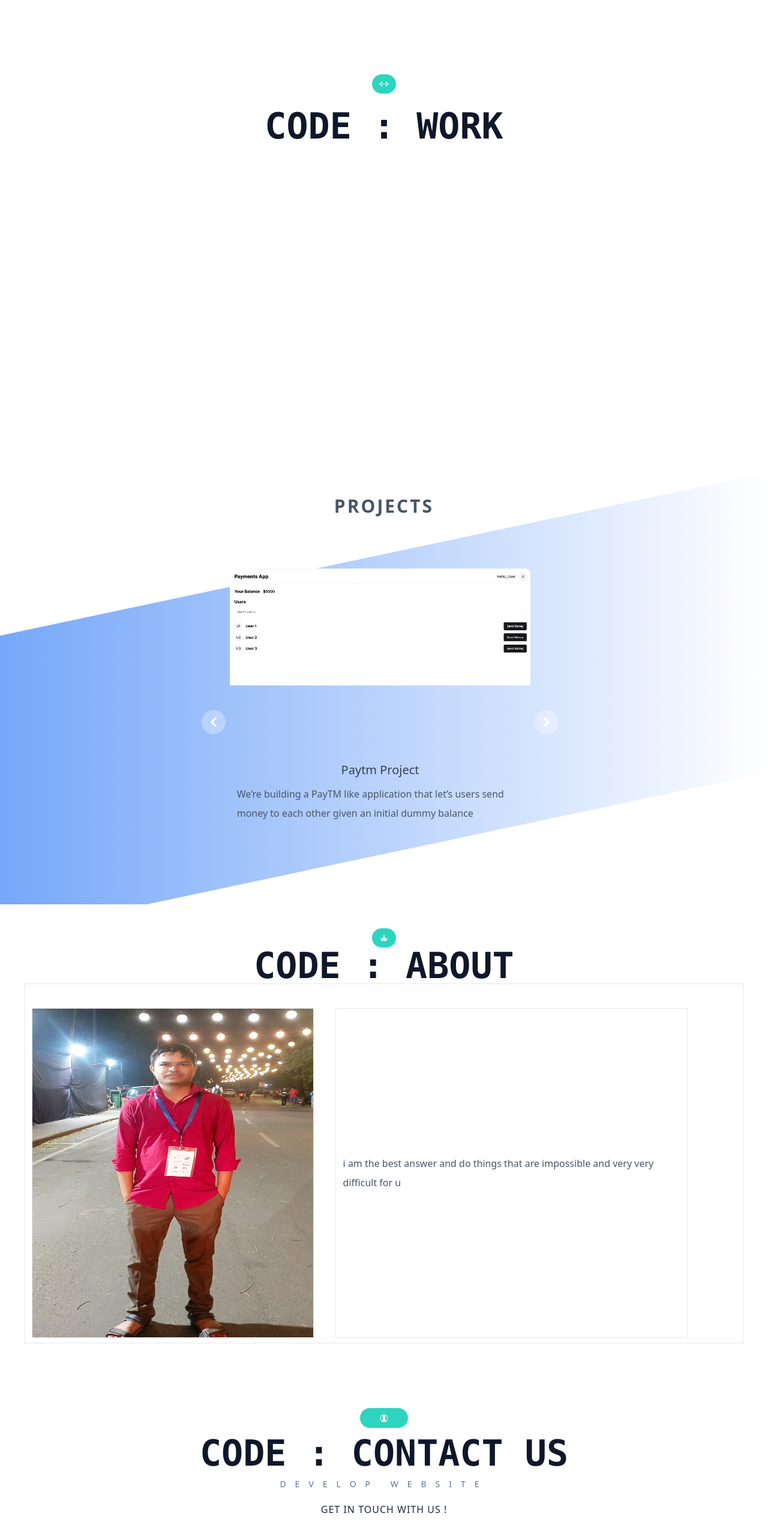
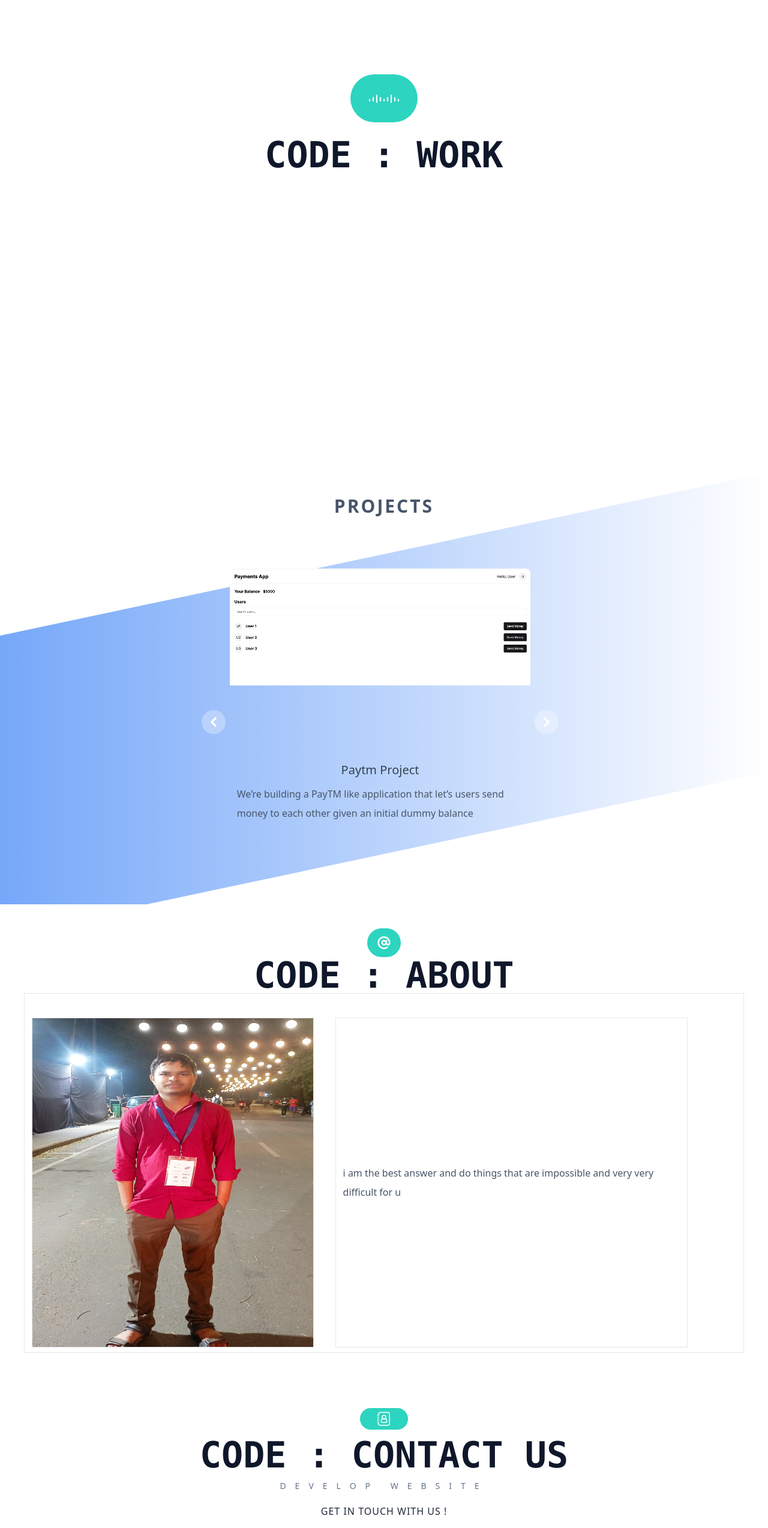
Before and after one commit to prajwal-dahat0810/portfolioOne, a React (Vite) app: page / in a window 1280 px wide. Shown: the part 1920-4468 px from the top of the page at 60% size. Built offline with nearby package versions, Linux system fonts and the light colour scheme.

Commit message:
removed icon component

```diff
--- a/package.json
+++ b/package.json
@@ -12,12 +12,14 @@
   "dependencies": {
     "react": "^18.2.0",
     "react-dom": "^18.2.0",
+    "react-icons": "^5.2.1",
     "react-router": "^6.22.3",
     "react-router-dom": "^6.22.3"
   },
   "devDependencies": {
     "@types/react": "^18.2.66",
     "@types/react-dom": "^18.2.22",
+    "@types/react-icons": "^3.0.0",
     "@typescript-eslint/eslint-plugin": "^7.2.0",
     "@typescript-eslint/parser": "^7.2.0",
     "@vitejs/plugin-react": "^4.2.1",
--- a/src/components/About.tsx
+++ b/src/components/About.tsx
@@ -1,4 +1,3 @@
-import { MdSelfImprovement } from "react-icons/md";
 import { MainHeading } from "./MainHeading";
 import myimg from "../images/myimg1.jpg";
 export const About = () => {
@@ -6,7 +5,18 @@ export const About = () => {
     <div className="h-screen w-full">
       <div className="relative h-full  flex items-center   p-10 flex-col ">
         <div className="flex row  px-3 py-2 items-center text-white justify-center rounded-full bg-teal-400 ">
-          <MdSelfImprovement />
+          <div>
+            {" "}
+            <svg
+              baseProfile="tiny"
+              viewBox="0 0 24 24"
+              fill="currentColor"
+              height="2em"
+              width="2em"
+            >
+              <path d="M12 4c-4.411 0-8 3.589-8 8s3.589 8 8 8a7.953 7.953 0 004.499-1.384 1.001 1.001 0 00-1.127-1.653A5.951 5.951 0 0112 18c-3.309 0-6-2.691-6-6s2.691-6 6-6 6 2.691 6 6v.5a1 1 0 01-2 0v-3a1 1 0 00-1-1 .99.99 0 00-.938.688A3.466 3.466 0 0012 8.5c-1.93 0-3.5 1.57-3.5 3.5s1.57 3.5 3.5 3.5c1.045 0 1.975-.47 2.616-1.199A2.988 2.988 0 0017 15.5c1.654 0 3-1.346 3-3V12c0-4.411-3.589-8-8-8zm0 9.5c-.827 0-1.5-.673-1.5-1.5s.673-1.5 1.5-1.5 1.5.673 1.5 1.5-.673 1.5-1.5 1.5z" />
+            </svg>
+          </div>
         </div>
         <MainHeading
           content={"CODE : ABOUT"}
--- a/src/components/Contact.tsx
+++ b/src/components/Contact.tsx
@@ -1,12 +1,24 @@
 import { MainHeading } from "./MainHeading";
-import { IoIosContact } from "react-icons/io";
 import { SubHeading } from "./SubHeading";
 export const Contact = () => {
   return (
     <div className="w-full h-full">
       <div className="relative h-full  flex items-center gap-3   p-10 flex-col ">
         <div className="flex row  px-3 py-2 items-center w-20 h-9 text-white justify-center rounded-full bg-teal-400 ">
-          <IoIosContact />
+          <svg viewBox="0 0 21 21" fill="currentColor" height="2em" width="2em">
+            <g
+              fill="none"
+              fillRule="evenodd"
+              stroke="currentColor"
+              strokeLinecap="round"
+              strokeLinejoin="round"
+              transform="translate(3 3)"
+            >
+              <path d="M9.5 5.5 A2 2 0 0 1 7.5 7.5 A2 2 0 0 1 5.5 5.5 A2 2 0 0 1 9.5 5.5 z" />
+              <path d="M.5 3.5h1v-1a2 2 0 012-2h8a2 2 0 012 2v10a2 2 0 01-2 2h-8a2 2 0 01-2-2v-1h-1M.5 7.5h1M.5 5.5h1M.5 9.5h1" />
+              <path d="M10.5 10.5v-1a2 2 0 00-2-2h-2a2 2 0 00-2 2v1a1 1 0 001 1h4a1 1 0 001-1z" />
+            </g>
+          </svg>
         </div>
 
         <div>
--- a/src/components/Work.tsx
+++ b/src/components/Work.tsx
@@ -1,12 +1,21 @@
 import { MainHeading } from "./MainHeading";
-import { IoCodeWorkingSharp } from "react-icons/io5";
 export default function Work() {
   return (
     <div className="  w-full pt-12 bg-white  flex-shrink-0 snap-center flex flex-col items-center justify-center p-10 md:p-44 h-screen  md:mt-28  mt-8">
       <div className="   h-full flex items-start justify-center ">
         <div className="relative gap-6  h-5/6  flex items-center   pt-10 flex-col ">
-          <div className="flex row  px-3 py-2 items-center text-white justify-center rounded-full bg-teal-400 ">
-            <IoCodeWorkingSharp />
+          <div className="flex row  px-3 py-2 items-center w-28 text-white justify-center rounded-full bg-teal-400 ">
+            <svg
+              viewBox="0 0 32 32"
+              fill="currentColor"
+              height="4em"
+              width="4em"
+            >
+              <path
+                fill="currentColor"
+                d="M4.009 16.403a.544.544 0 00-.543.523v1.209a.546.546 0 00.542.505.55.55 0 00.543-.505v-1.209a.541.541 0 00-.543-.523zm3.006-1.501a.544.544 0 00-.543.523v2.71a.545.545 0 001.086 0v-2.71a.54.54 0 00-.543-.523zm2.99-2.061c-.14 0-.275.055-.377.152s-.161.23-.166.371v5.861a.546.546 0 00.542.505c.137 0 .27-.052.37-.146s.162-.222.173-.359v-5.861a.548.548 0 00-.543-.523zm3.005 2.061a.544.544 0 00-.543.523v2.71a.545.545 0 001.085 0v-2.71a.54.54 0 00-.543-.523zm2.993 1.501a.544.544 0 00-.543.523v1.209a.543.543 0 00.543.505c.137 0 .27-.052.37-.146s.162-.222.173-.359v-1.209a.546.546 0 00-.543-.523zm3.003-1.501a.544.544 0 00-.543.523v2.71a.545.545 0 001.085 0v-2.71a.54.54 0 00-.543-.523zm2.99-2.061a.546.546 0 00-.543.523v5.861a.543.543 0 00.543.505.541.541 0 00.542-.505v-5.861a.548.548 0 00-.543-.523zm3.001 2.061a.54.54 0 00-.542.523v2.71a.545.545 0 001.086 0v-2.71a.546.546 0 00-.544-.523zm3.37 1.652a.544.544 0 00-.752 0 .543.543 0 00-.166.371v1.209a.548.548 0 00.542.505c.137 0 .27-.052.37-.146s.162-.222.173-.359v-1.209a.544.544 0 00-.167-.371z"
+              />
+            </svg>
           </div>
           <MainHeading
             content={"CODE : WORK"}
```
Also changed, not shown: 1 other file (tests, documents, lock files or other folders).
